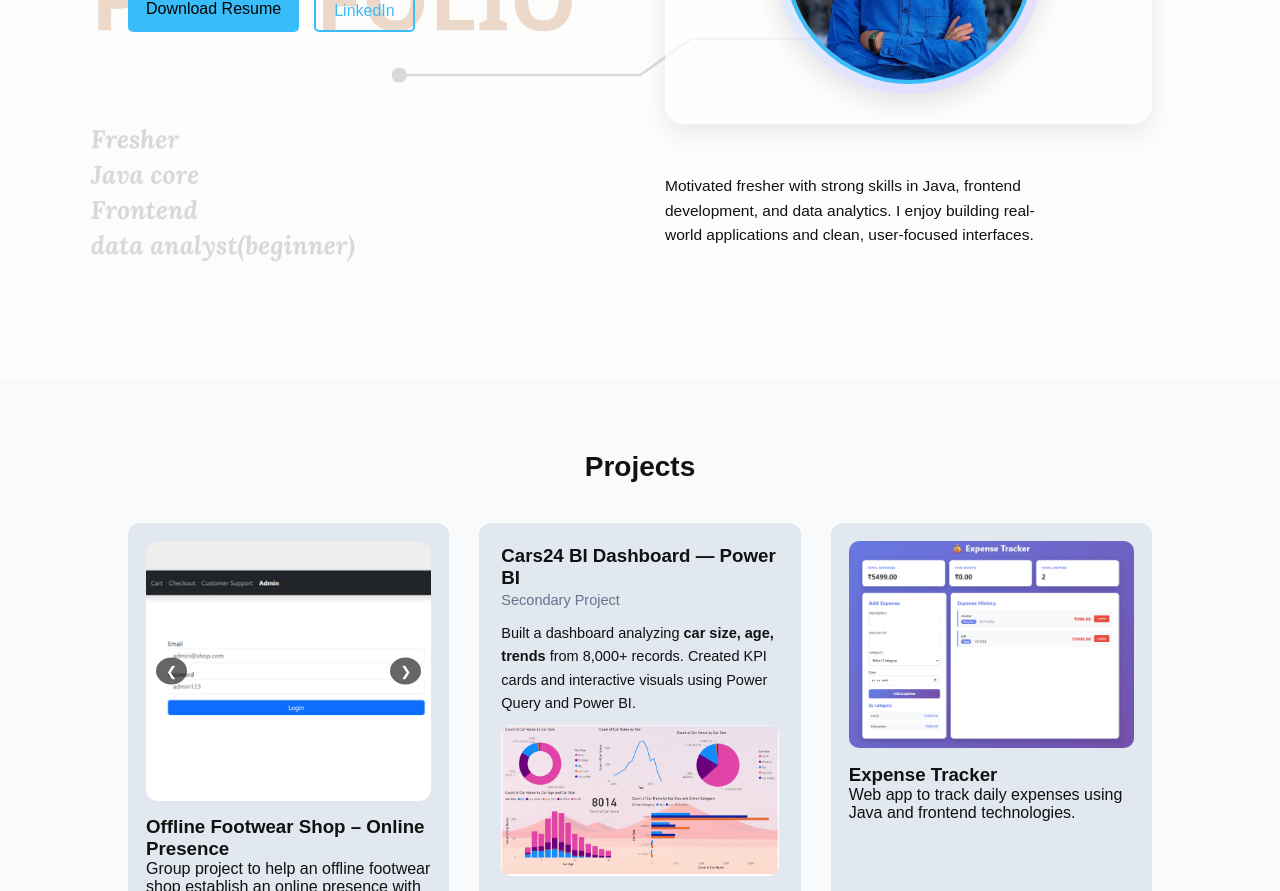
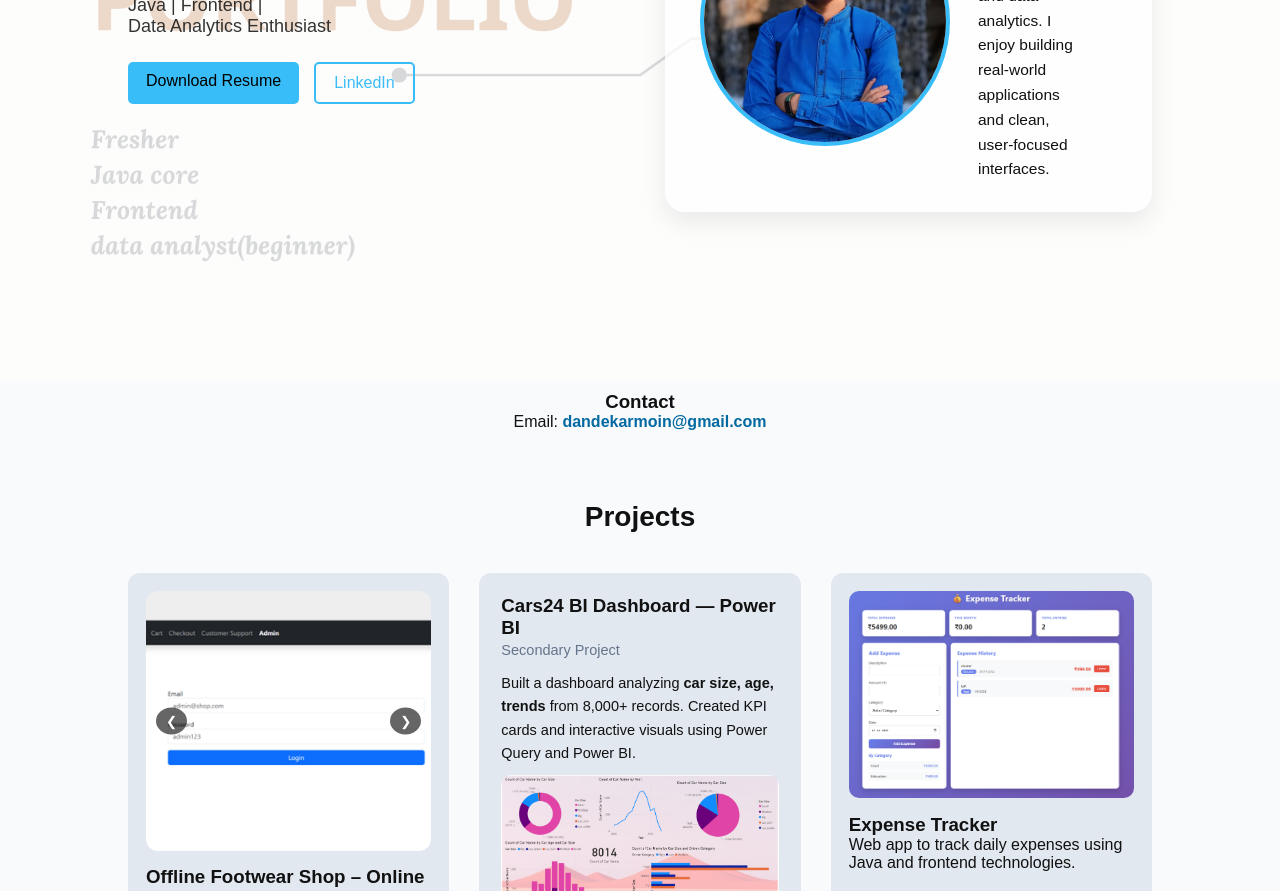
Before and after one commit to dandekarmoin/moin_dandekar, a plain HTML site: page public/index.html in a window 1280 px wide. Shown: the part 397-1288 px from the top of the page. Drawn offline with Linux system fonts and the light colour scheme.

Commit message:
Updated UI / fixed bugs

```diff
--- a/public/index.html
+++ b/public/index.html
@@ -30,7 +30,8 @@
     <!-- LEFT: INTRO -->
     <div class="hero-left">
       <h2>Hi, I'm Moin</h2>
-      <p class="subtitle">Java | Frontend | Data Analytics Enthusiast</p>
+      <p class="subtitle">Java | Frontend |
+        <br> Data Analytics Enthusiast</p>
 
       <div class="hero-buttons">
         <a href="_Moin_Dandekar_resume_cv.pdf" download class="btn">
@@ -45,7 +46,9 @@
     </div>
 
     <!-- RIGHT: SHORT PROFILE INFO -->
-    <!-- ABOUT (moved below intro in DOM so it appears right after intro on mobile) -->
+    <div class="hero-right">
+      <img src="images/profile.jpg" alt="Profile">
+
       <div class="about-text">
         <p>
           Motivated fresher with strong skills in Java, frontend development,
@@ -53,17 +56,27 @@
           and clean, user-focused interfaces.
         </p>
       </div>
+      <br>
+      <br>
+      <!-- CONTACT EMAIL (placeholder) -->
+      <!-- <div class="contact-email">
+        <a href="mailto:youremail@example.com">dandekarmoin@gmail.com</a>
+      </div>
+    </div> -->
 
-    <!-- PROFILE (moved below about for mobile; wrapped for circular ring) -->
-    <div class="hero-right">
-      <div class="profile-wrap">
-        <img src="images/profile.jpg" alt="Profile">
   </div>
+</section>
+<section >
+  <div class="contact-email">
+  <h3>Contact</h3>
+  <p>
+    Email:
+    <a href="mailto:dandekarmoin@gmail.com">dandekarmoin@gmail.com</a>
+  </p>
 </div>
 
     </div>
 </section>
-
 <!-- PROJECTS -->
 <section id="projects" class="section">
   <h2 class="section-title">Projects</h2>
@@ -131,10 +144,10 @@
   </form>
 </section>
 
-
+<!--
 <footer>
   <p>© 2025 Moin</p>
-</footer>
+</footer> -->
 
 <script src="script.js"></script>
 </body>
--- a/public/style.css
+++ b/public/style.css
@@ -77,7 +77,7 @@ body.dark .hero {
 /* Place about-text in right column below hero-right on larger screens */
 .about-text {
   grid-column: 2;
-  grid-row: 2;
+  grid-row: 2
 }
 
 /* Ensure hero-right sits top-right on larger screens but stacks below on mobile */
@@ -107,6 +107,24 @@ body.dark .hero {
   object-fit: cover;
   border-radius: 50%;
   border: 6px solid rgba(255,255,255,0.92);
+}
+
+/* Contact email styling */
+.contact-email {
+  grid-column: 2;
+  margin-top: 10px;
+  text-align: center;
+
+}
+
+.contact-email a {
+  color: #0369a1;
+  text-decoration: none;
+  font-weight: 600;
+}
+
+@media (max-width: 768px) {
+  .contact-email { grid-column: auto; }
 }
 
 .hero-left h2 {
```
Lines whose indentation alone changed are shown as unchanged.
